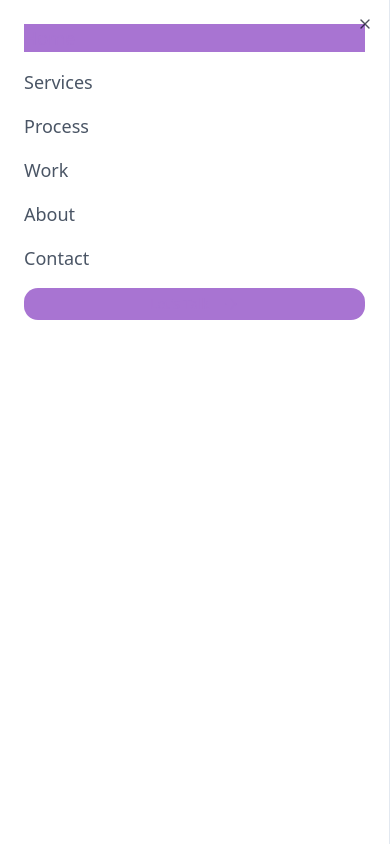
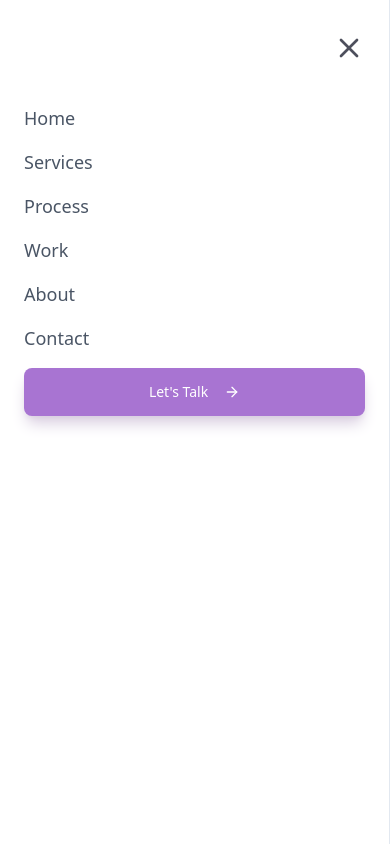
Before and after one commit to hellobunni/haelo, a Next.js app: page / in a window 390 px wide. Both pictures are taken after a click on the button 346 px from the left and 40 px from the top of the page. Shown: the top 844 px of the page. Built offline with nearby package versions, Linux system fonts and the light colour scheme.

Commit message:
made close Button on mobileNavigation larger

```diff
--- a/src/app/(dashboard)/invoices/[id]/success/page.tsx
+++ b/src/app/(dashboard)/invoices/[id]/success/page.tsx
@@ -35,7 +35,7 @@ export default async function PaymentSuccessPage({
         <p className="text-xl font-bold">{invoice.invoice_number}</p>
         <p className="text-sm text-green-600 mt-2">Status: {invoice.status}</p>
       </div>
-      <div className="space-x-4">
+      <div className="space--4">
         <Button asChild>
           <Link href={`/invoices/${params.id}`}>View Invoice</Link>
         </Button>
--- a/src/components/layout/site-header/mobile-menu.tsx
+++ b/src/components/layout/site-header/mobile-menu.tsx
@@ -25,14 +25,15 @@ export default function MobileMenu({ open, onOpenChange }: MobileMenuProps) {
         className="w-full sm:max-w-sm bg-white p-0 flex flex-col"
       >
         <SheetTitle className="sr-only">Navigation Menu</SheetTitle>
-        <div className="px-6 py-6 space-y-4">
+
+        <div className="px-6 py-26 space-y-4">
           {navigationItems.map((item) => (
             <Link
               key={item.name}
               href={item.url}
               onClick={handleLinkClick}
               className={`block text-lg font-medium transition-colors duration-300 ${
-                pathname === item.url ? "text-periwinkle-600" : "text-gray-600"
+                pathname === item.url ? "text-gray-600" : "text-gray-600"
               }`}
             >
               {item.name}
@@ -40,8 +41,8 @@ export default function MobileMenu({ open, onOpenChange }: MobileMenuProps) {
           ))}
           <Link href="/contact" onClick={handleLinkClick} className="block">
             <Button
-              size="sm"
-              className="w-full bg-periwinkle-600 hover:bg-periwinkle-700 text-white rounded-xl"
+              size="full"
+              variant="periwinkle"
             >
               Let's Talk
               <ArrowRight className="ml-2 w-4 h-4" />
--- a/src/components/pages/process.tsx
+++ b/src/components/pages/process.tsx
@@ -18,7 +18,7 @@ export default function ProcessPage() {
   return (
     <div className="bg-white">
       {/* Process Steps */}
-      <section className="py-32 bg-gradient-to-b from-white via-gray-50 to-white">
+      <section className="py-32 bg-linear-to-b from-white via-gray-50 to-white">
         <div className="max-w-7xl mx-auto px-6">
           <motion.div
             initial={{ opacity: 0, y: 30 }}
--- a/src/components/ui/button.tsx
+++ b/src/components/ui/button.tsx
@@ -27,6 +27,8 @@ const buttonVariants = cva(
         default: "h-9 px-4 py-2 has-[>svg]:px-3",
         sm: "h-8 rounded-md gap-1.5 px-3 has-[>svg]:px-2.5",
         lg: "h-10 rounded-md px-6 has-[>svg]:px-4",
+        xl: "h-12 rounded-md px-8 has-[>svg]:px-6",
+        full: "h-12 px-8 w-full has-[>svg]:px-6",
         icon: "size-9",
         "icon-sm": "size-8",
         "icon-lg": "size-10",
--- a/src/components/ui/sheet.tsx
+++ b/src/components/ui/sheet.tsx
@@ -72,8 +72,8 @@ function SheetContent({
         {...props}
       >
         {children}
-        <SheetPrimitive.Close className="ring-offset-background focus:ring-ring data-[state=open]:bg-secondary absolute top-4 right-4 rounded-xs opacity-70 transition-opacity hover:opacity-100 focus:ring-2 focus:ring-offset-2 focus:outline-hidden disabled:pointer-events-none">
-          <XIcon className="size-4" />
+        <SheetPrimitive.Close className="ring-offset-background focus:ring-ring data-[state=open]:bg-secondary absolute top-4 right-4 rounded-xs opacity-70 transition-opacity hover:opacity-100 focus:ring-2 focus:ring-offset-2 focus:outline-hidden disabled:pointer-events-none px-2 py-4">
+          <XIcon className="size-8" />
           <span className="sr-only">Close</span>
         </SheetPrimitive.Close>
       </SheetPrimitive.Content>
```
